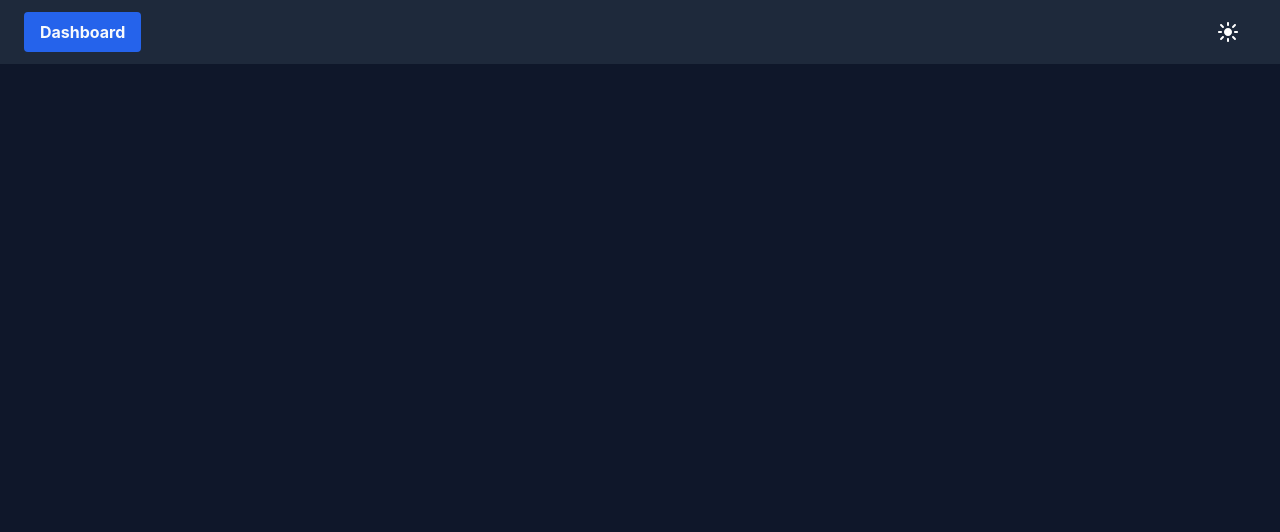
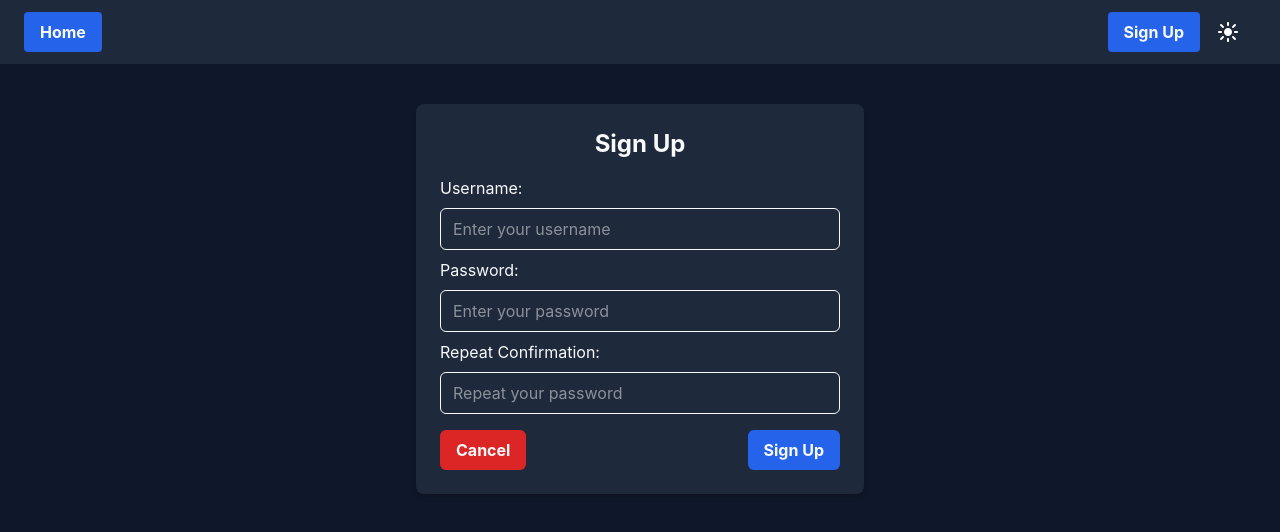
Before and after one commit to sebastianmai/manage-finances, a React (Vite) app in the folder frontend/: page /sign-up in a window 1280 px wide. Shown: the top 532 px of the page. Built offline with nearby package versions, Linux system fonts and the light colour scheme.

Commit message:
add signup ui

```diff
--- a/frontend/package.json
+++ b/frontend/package.json
@@ -10,10 +10,14 @@
     "preview": "vite preview"
   },
   "dependencies": {
+    "@fortawesome/fontawesome-svg-core": "^7.3.1",
+    "@fortawesome/free-solid-svg-icons": "^7.3.1",
+    "@fortawesome/react-fontawesome": "^3.5.0",
     "@headlessui/react": "^2.2.10",
     "@heroicons/react": "^2.2.0",
     "react": "^19.2.8",
-    "react-dom": "^19.2.8"
+    "react-dom": "^19.2.8",
+    "react-router-dom": "^7.18.2"
   },
   "devDependencies": {
     "@eslint/js": "^10.0.1",
--- a/frontend/src/App.jsx
+++ b/frontend/src/App.jsx
@@ -1,6 +1,9 @@
 import './App.css'
 import Navbar from './components/Navbar'
+import Signup from './components/Signup'
+import Home from './components/Home'
 import {useState, useEffect} from 'react'
+import {BrowserRouter as Router, Route, Routes} from 'react-router-dom'
 
 function App() {
 
@@ -11,9 +14,18 @@ function App() {
   }, [theme]);
 
   return (
-    <div className='min-h-screen bg-ui-bg flex flex-col'>
-      <Navbar theme={theme} setTheme={setTheme}></Navbar>
-    </div>
+    <Router>
+      <div className='min-h-screen bg-ui-bg flex flex-col'>
+        <Navbar theme={theme} setTheme={setTheme}></Navbar>
+        <div className='flex justify-center m-10'>
+          <Routes>
+            <Route path="/sign-up" element={<Signup />} />
+            <Route path="/" element={<Home />} />
+          </Routes>
+        </div>
+
+      </div>
+    </Router>
   )
 }
 
--- /dev/null
+++ b/frontend/src/components/Home.jsx
@@ -0,0 +1,8 @@
+
+export default function Home() {
+    return (
+        <>
+        Hello from Home!
+        </>
+    );
+}
--- a/frontend/src/components/Navbar.jsx
+++ b/frontend/src/components/Navbar.jsx
@@ -1,8 +1,9 @@
 import sun from '../assets/sun_rm.svg';
 import moon from '../assets/moon_rm.svg';
+import { NavLink } from 'react-router-dom';
 
 const navigation = [
-    { name: 'Dashboard', href: '#', current: true },
+    { name: 'Home', href: '/', current: true },
 ]
 
 export default function Navbar({ theme, setTheme }) {
@@ -27,12 +28,15 @@ export default function Navbar({ theme, setTheme }) {
                             key={item.name}
                             type="button"
                             className="px-4 py-2 bg-ui-btn text-ui-btn-text rounded font-bold"
+                            onClick={() => { console.log(`Navigating to ${item.name}`) }}
                         >
-                            {item.name}
+                            <NavLink to={item.href}>{item.name}</NavLink>
                         </button>
                     ))}
                 </div>
-
+                <button className="ml-auto px-4 py-2 bg-ui-btn text-ui-btn-text rounded font-bold">
+                    <NavLink to="/sign-up">Sign Up</NavLink>
+                </button>
                 <button className="px-4 py-2" onClick={handleClick}>
                     <img
                         src={theme === 'dark' ? sun : moon}
--- /dev/null
+++ b/frontend/src/components/Signup.jsx
@@ -0,0 +1,38 @@
+import {NavLink} from 'react-router-dom';
+
+export default function Signup() {
+
+
+    const handleSubmit = async () => {};
+
+    return (
+        <div className="bg-ui-light-bg p-6 rounded-lg shadow-md w-full max-w-md flex flex-col items-center">
+            <div>
+                <h1 className="text-2xl text-ui-text font-bold mb-4">Sign Up</h1>
+            </div>
+            <div className="w-full text-ui-text">
+                <form onSubmit={handleSubmit} className="flex flex-col gap-2">
+                    <label htmlFor="username" className="text-ui-text">
+                        Username:
+                    </label>
+                    <input className="border border-ui-border rounded-md py-2 px-3 focus:outline-none focus:ring-2 focus:bg-ui-btn-500" type="text" id="username" placeholder="Enter your username" />
+                    <label htmlFor="password">
+                        Password:
+                    </label>
+                    <input className="border border-ui-border rounded-md py-2 px-3 focus:outline-none focus:ring-2 focus:bg-ui-btn-500" type="password" id="password" placeholder="Enter your password" />
+                        <label htmlFor="passwordConfirmation">
+                            Repeat Confirmation:
+                        </label>
+                        <input className="border border-ui-border rounded-md py-2 px-3 focus:outline-none focus:ring-2 focus:bg-ui-btn-500" type="password" id="passwordConfirmation" placeholder="Repeat your password" />
+                </form>
+                <div className="mt-4 flex justify-between text-ui-btn-text">
+                    <button className="bg-ui-btn-warn font-bold py-2 px-4 rounded-md">
+                        <NavLink to="/">Cancel</NavLink>
+                    </button>
+                    <button className="bg-ui-btn  font-bold py-2 px-4 rounded-md">Sign Up</button>
+                </div>
+
+            </div>
+        </div>
+    );
+}
--- a/frontend/src/index.css
+++ b/frontend/src/index.css
@@ -6,7 +6,12 @@
   --color-ui-light-bg: var(--light-bg);
   --color-ui-text: var(--text);
   --color-ui-btn: var(--btn);
+  --color-ui-btn-warn: var(--btn-warn);
   --color-ui-btn-text: var(--btn-text);
+}
+
+:root{
+  --btn-warn: #dc2626;
 }
 
 [data-theme="dark"] {
```
Also changed, not shown: 1 other file (tests, documents, lock files or other folders).
